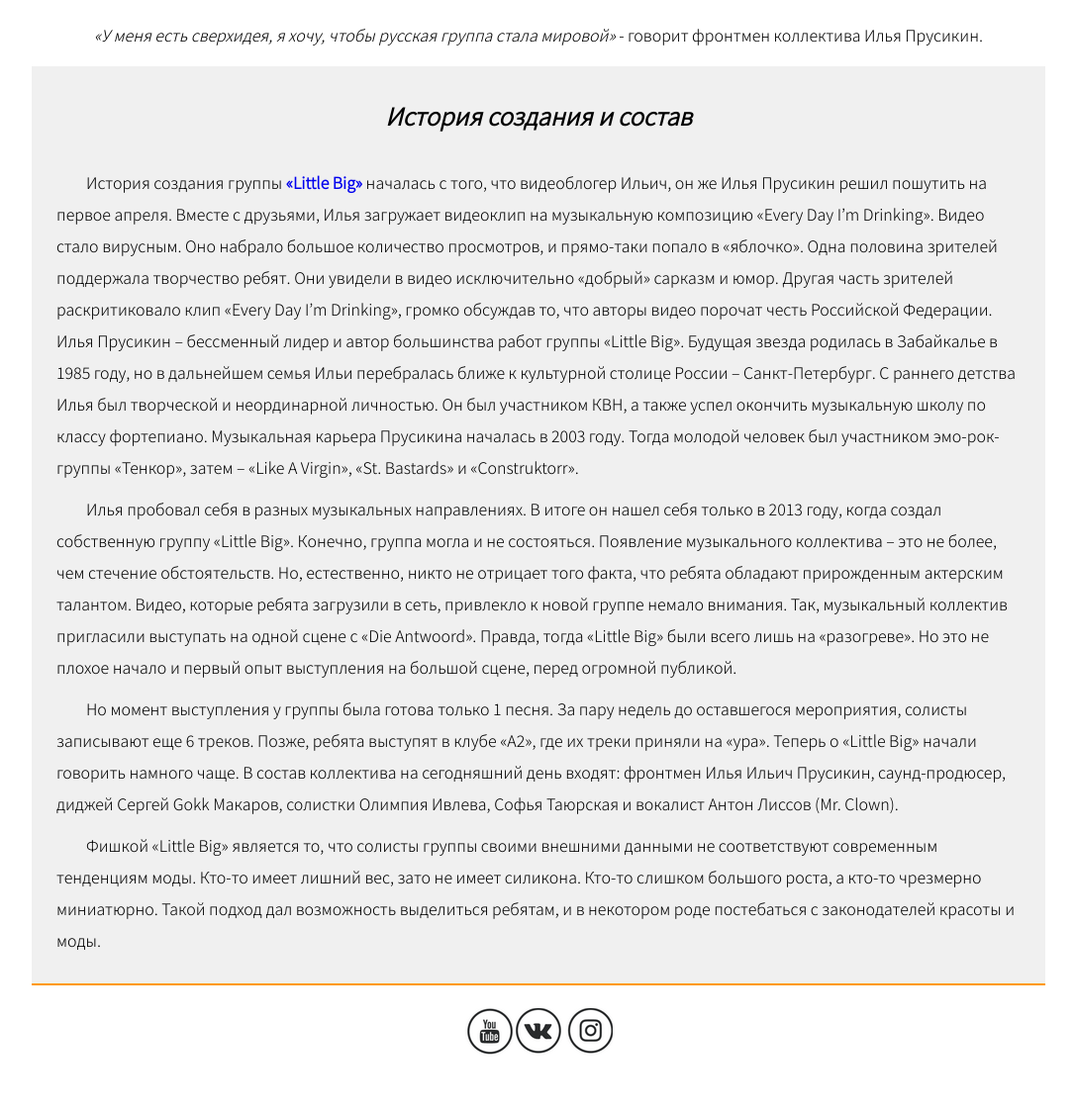
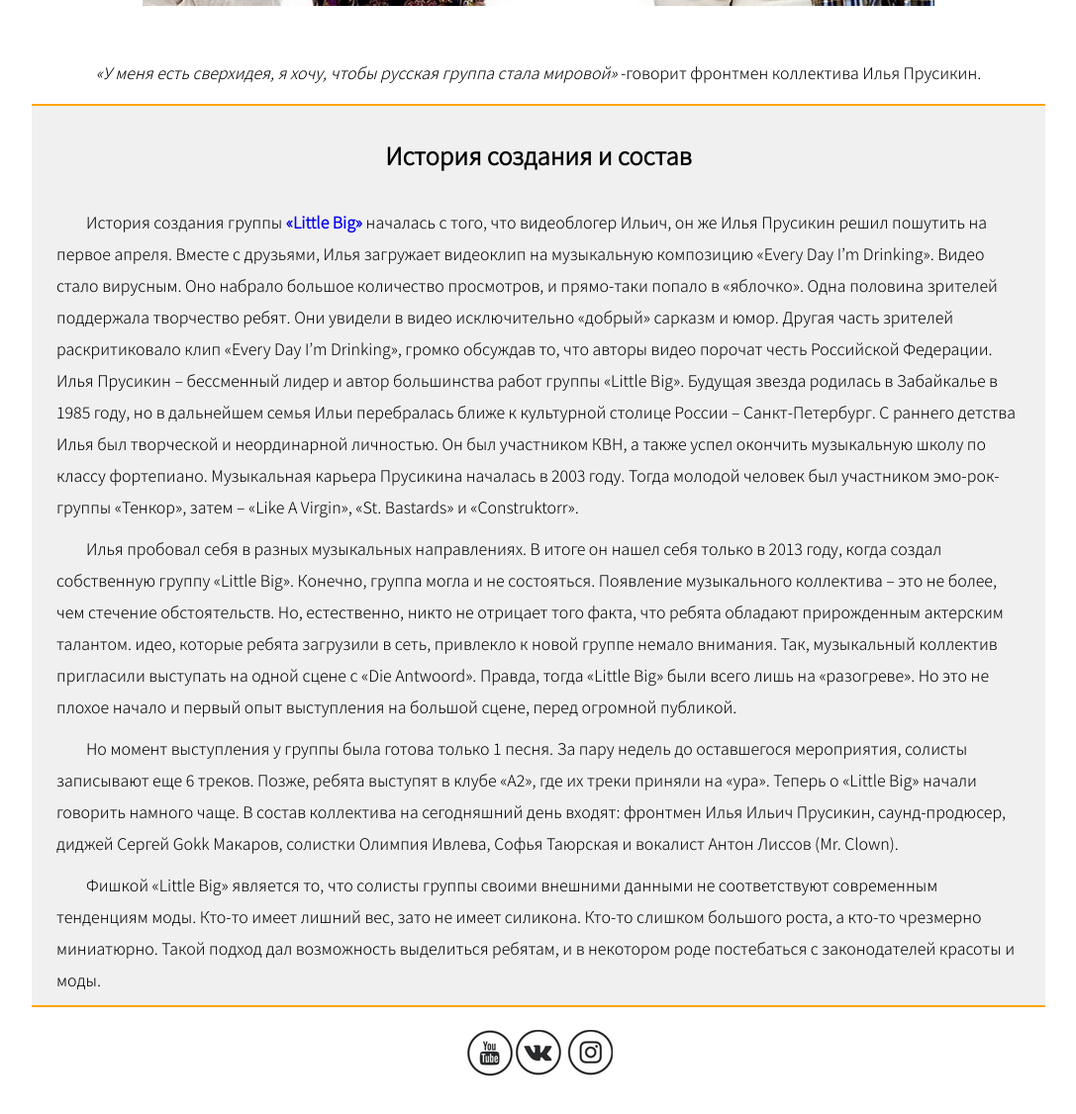
Before and after one commit to al4iii/Tribute-page, a plain HTML site: page index.html in a window 1280 px wide. Shown: the part 703-1829 px from the top of the page at 99% size, without its empty margins (96-1183 px from the left). Before the commit the page ends 1799 px from the top, so only its background shows below. Drawn offline with Linux system fonts and the light colour scheme; a web font is replaced by a local one.

Commit message:
refactor: apply prettier

```diff
--- a/index.html
+++ b/index.html
@@ -8,50 +8,69 @@
      <title>Little Big</title>
   </head>
   <body>
-          <header>
+    <header class="header">
       <a href="https://shop.littlebig.ru/" target="_blank" title="shop.littlebig.ru"><img src="/img/littlebig_logo.png" alt="logo"></a>
     </header>
-    <main>
-                         <p id ="title"> «Little Big» – одна из самых ярких и провокационных рейв-групп российской эстрады.
+    <main class="main">
+      <p class ="title"> «Little Big» – одна из самых ярких и провокационных рейв-групп российской эстрады.
        Солисты музыкального коллектива исполняют свои треки исключительно на английском языке, мотивируя
-                    это своим стремлением получить популярность за рубежом.</p>
-                    <div id = "img-div">
-                    <img id= "image" src="/img/33545_b65229916.jpg" alt="little big" >
-                    <p id="img-caption"><i>«У меня есть сверхидея, я хочу, чтобы русская группа стала мировой»
-                    </i>- говорит фронтмен коллектива Илья Прусикин.</p>
+       это своим стремлением получить популярность за рубежом.
+     </p>
+     <div class="img-div">
+       <img class="image" src="/img/33545_b65229916.jpg" alt="little big" >
+       <p class="img-caption"><span class="italic">«У меня есть сверхидея, я хочу, чтобы русская группа стала мировой»</span>
+         -говорит фронтмен коллектива Илья Прусикин.
+       </p>
       </div>
-                <section>
-                 <h2><i>История создания и состав</i></h2>
-                  <p class="tribute-info" >
-                  История создания группы <a href="https://ru.wikipedia.org/wiki/Little_Big">«Little Big»</a> началась с того, что видеоблогер Ильич, он же Илья Прусикин решил пошутить на первое апреля. Вместе с
+      <section class="text">
+          <h2 class="heading2"><span class="bold">История создания и состав</span></h2>
+          <p class="tribute-info" >История создания группы
+            <a class="link" href="https://ru.wikipedia.org/wiki/Little_Big" target="_blank" title="wikipedia">«Little Big»</a>
+            началась с того, что видеоблогер Ильич, он же Илья Прусикин решил пошутить на первое апреля. Вместе с
             друзьями, Илья загружает видеоклип на музыкальную композицию «Every Day I’m Drinking».
-                  Видео стало вирусным. Оно набрало большое количество просмотров, и прямо-таки попало в «яблочко». Одна половина зрителей поддержала творчество ребят.
-                  Они увидели в видео исключительно «добрый» сарказм и юмор. Другая часть зрителей раскритиковало клип «Every Day I’m Drinking», громко обсуждав то, что авторы видео порочат честь Российской Федерации.
-                  Илья Прусикин – бессменный лидер и автор большинства работ группы «Little Big». Будущая звезда родилась в Забайкалье в 1985 году, но в дальнейшем
+            Видео стало вирусным. Оно набрало большое количество просмотров, и прямо-таки попало в «яблочко».
+            Одна половина зрителей поддержала творчество ребят.
+            Они увидели в видео исключительно «добрый» сарказм и юмор. Другая часть зрителей раскритиковало клип
+            «Every Day I’m Drinking», громко обсуждав то, что авторы видео порочат честь Российской Федерации.
+            Илья Прусикин – бессменный лидер и автор большинства работ группы «Little Big». Будущая звезда родилась
+            в Забайкалье в 1985 году, но в дальнейшем
             семья Ильи перебралась ближе к культурной столице России – Санкт-Петербург.
-                  С раннего детства Илья был творческой и неординарной личностью. Он был участником КВН, а также успел окончить музыкальную школу по классу фортепиано.
-                  Музыкальная карьера Прусикина началась в 2003 году. Тогда молодой человек был участником эмо-рок-группы «Тенкор», затем – «Like A Virgin», «St. Bastards»
-                  и «Construktorr».</p>
-                  <p class="tribute-info">Илья пробовал себя в разных музыкальных направлениях. В итоге он нашел себя только в 2013 году, когда создал собственную группу «Little Big». Конечно,
-                  группа могла и не состояться. Появление музыкального коллектива – это не более, чем стечение обстоятельств. Но, естественно, никто не отрицает того факта,
+            С раннего детства Илья был творческой и неординарной личностью. Он был участником КВН, а также успел
+            окончить музыкальную школу по классу фортепиано.
+            Музыкальная карьера Прусикина началась в 2003 году. Тогда молодой человек был участником эмо-рок-группы
+            «Тенкор», затем – «Like A Virgin», «St. Bastards»
+            и «Construktorr».
+          </p>
+          <p class="tribute-info">Илья пробовал себя в разных музыкальных направлениях. В итоге он нашел себя только
+            в 2013 году, когда создал собственную группу «Little Big». Конечно,
+            группа могла и не состояться. Появление музыкального коллектива – это не более, чем стечение обстоятельств.
+            Но, естественно, никто не отрицает того факта,
             что ребята обладают прирожденным актерским талантом.
-                  Видео, которые ребята загрузили в сеть, привлекло к новой группе немало внимания. Так, музыкальный коллектив пригласили выступать на одной сцене с
-                  «Die Antwoord». Правда, тогда «Little Big» были всего лишь на «разогреве». Но это не плохое начало и первый опыт выступления на большой сцене, перед огромной
-                  публикой.</p>
-                  <p class="tribute-info">Но момент выступления у группы была готова только 1 песня. За пару недель до оставшегося мероприятия, солисты записывают еще 6 треков. Позже, ребята выступят
+            идео, которые ребята загрузили в сеть, привлекло к новой группе немало внимания. Так, музыкальный коллектив
+            пригласили выступать на одной сцене с
+            «Die Antwoord». Правда, тогда «Little Big» были всего лишь на «разогреве». Но это не плохое начало и первый
+            опыт выступления на большой сцене, перед огромной
+            публикой.
+          </p>
+          <p class="tribute-info">Но момент выступления у группы была готова только 1 песня. За пару недель до оставшегося
+            мероприятия, солисты записывают еще 6 треков. Позже, ребята выступят
             в клубе «А2», где их треки приняли на «ура». Теперь о «Little Big» начали говорить намного чаще.
-                  В состав коллектива на сегодняшний день входят: фронтмен Илья Ильич Прусикин, саунд-продюсер, диджей Сергей Gokk Макаров, солистки Олимпия Ивлева,
-                  Софья Таюрская и вокалист Антон Лиссов (Mr. Clown).</p>
-                  <p class="tribute-info" id="p-battom">Фишкой «Little Big» является то, что солисты группы своими внешними данными не соответствуют современным тенденциям моды. Кто-то имеет лишний вес,
-                  зато не имеет силикона. Кто-то слишком большого роста, а кто-то чрезмерно миниатюрно. Такой подход дал возможность выделиться ребятам, и в некотором роде
-                  постебаться с законодателей красоты и моды.</p>
-                  <hr  size="2" width="1022" color="#ff9900" />
+            В состав коллектива на сегодняшний день входят: фронтмен Илья Ильич Прусикин, саунд-продюсер, диджей Сергей
+            Gokk Макаров, солистки Олимпия Ивлева,
+            Софья Таюрская и вокалист Антон Лиссов (Mr. Clown).
+          </p>
+          <p class="tribute-info" class="p-battom">Фишкой «Little Big» является то, что солисты группы своими внешними
+            данными не соответствуют современным тенденциям моды. Кто-то имеет лишний вес,
+            зато не имеет силикона. Кто-то слишком большого роста, а кто-то чрезмерно миниатюрно. Такой подход дал
+            возможность выделиться ребятам, и в некотором роде
+            постебаться с законодателей красоты и моды.
+          </p>
        </section>
     </main>
-    <footer>
-        <a href="https://www.youtube.com/channel/UCu7TZ_ATWgjgD9IrNLdnYDA"><img src="/img/youtube.png" alt="link_youtube"></a>
-        <a href="https://vk.com/littlebigband"><img src="/img/vk.png" alt="link_vk"></a>
-        <a href="https://www.instagram.com/littlebigband/?hl=ru"><img src="/img/instagtam.png" alt="link_instagram"></a>
+     <footer class="footer">
+      <a class="link" href="https://www.youtube.com/channel/UCu7TZ_ATWgjgD9IrNLdnYDA"><img src="/img/youtube.png" alt="link_youtube"></a>
+      <a class="link" href="https://vk.com/littlebigband"><img src="/img/vk.png" alt="link_vk"></a>
+      <a class="link" href="https://www.instagram.com/littlebigband/?hl=ru"><img src="/img/instagtam.png" alt="link_instagram"></a>
       </footer>
  </body>
 </html>
--- a/style.css
+++ b/style.css
@@ -1,9 +1,13 @@
-
-body{
-
+.body{
   margin: 0;
 }
-main {
+
+.header{
+  padding: 10px 0;
+  text-align: center;
+}
+
+.main{
   display: flex;
   flex-direction: column;
   flex-wrap: wrap;
@@ -12,72 +16,85 @@
   margin: 0px auto;
   background-color: #f0f0f0;
 }
-header{
-  padding: 10px 0;
-  text-align: center;
-}
-#title {
+
+.title{
   padding: 10px;
   line-height: 150%;
   text-align: center;
   margin: 0;
 }
-#img-div {
+
+.italic{
+  font-style: italic;
+}
+
+.bold{
+  font-weight: bold;
+}
+
+.img-div{
   text-align: center;
-  background-color: white;
+  background-color: #fff;
 }
-#image {
-  margin: 30px 30px 0px 30px;
+
+.image{
+  margin: 30px 0px 30px;
 }
-#img-caption {
+
+.img-caption{
  padding: 20px;
  text-align: center;
  margin: 0;
 }
-.tribute-info {
+
+.tribute-info{
   text-indent: 30px;
   line-height: 200%;
-  align: center;
-  padding: 0 25px 10px;
+  padding: 0 20px 10px 25px;
   margin: 0;
 }
-#tribute-link {
-  align: center;
+
+.text{
+  border: 2px solid #ffa500;
+  border-left: none;
+  border-right: none;
+  padding: 0px;
 }
-section {
-  padding: 0px;
 
-}
-h2 {
+.heading2{
   text-align: center;
   line-height: 170%;
-  color: black;
+  color: #000;
 }
-section>h2{
+
+.text>h2{
   padding: 10px 0px;
 }
-footer{
-  background-color: white;
+
+.footer{
+  background-color:#fff;
+  height: 100px;
+  width: 100%;
   display: flex;
   flex-direction: row;
+
   align-items: center;
   justify-content: center;
-  height: 100px;
 }
-a {
+
+.link{
   text-decoration: none;
-  font-weight: 800;
+  font-weight: bold;
 }
-a:visited {
-  color: black;
+
+.link:visited{
+  color: #000;
 }
-h2>a{
+
+.heading2>a{
   font-size: 20px;
 }
 
-hr{
-  margin-bottom: 0;
-}
-#p-battom {
+.p-battom{
   padding-bottom: 20px;
 }
```
Lines whose indentation alone changed are shown as unchanged.
